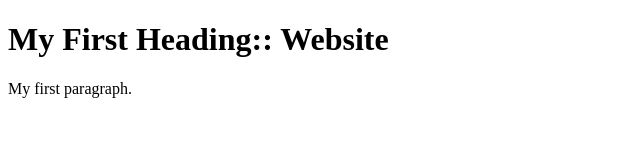
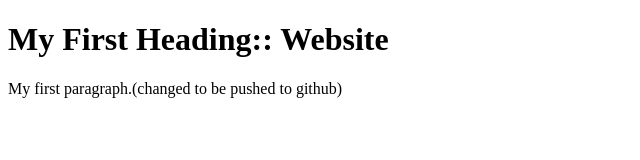
Before and after one commit to harisv23/git-demo, a plain HTML site: page web/index.html in a window 1280 px wide. Shown: the whole page, without its empty margins (0-640 px from the left). Drawn offline with Linux system fonts and the light colour scheme.

Commit message:
updated index page for github

```diff
--- a/web/index.html
+++ b/web/index.html
@@ -4,7 +4,7 @@
 
 <h1>My First Heading:: Website</h1>
 
-<p>My first paragraph.</p>
+<p>My first paragraph.(changed to be pushed to github)</p>
 
 </body>
 </html>
```
